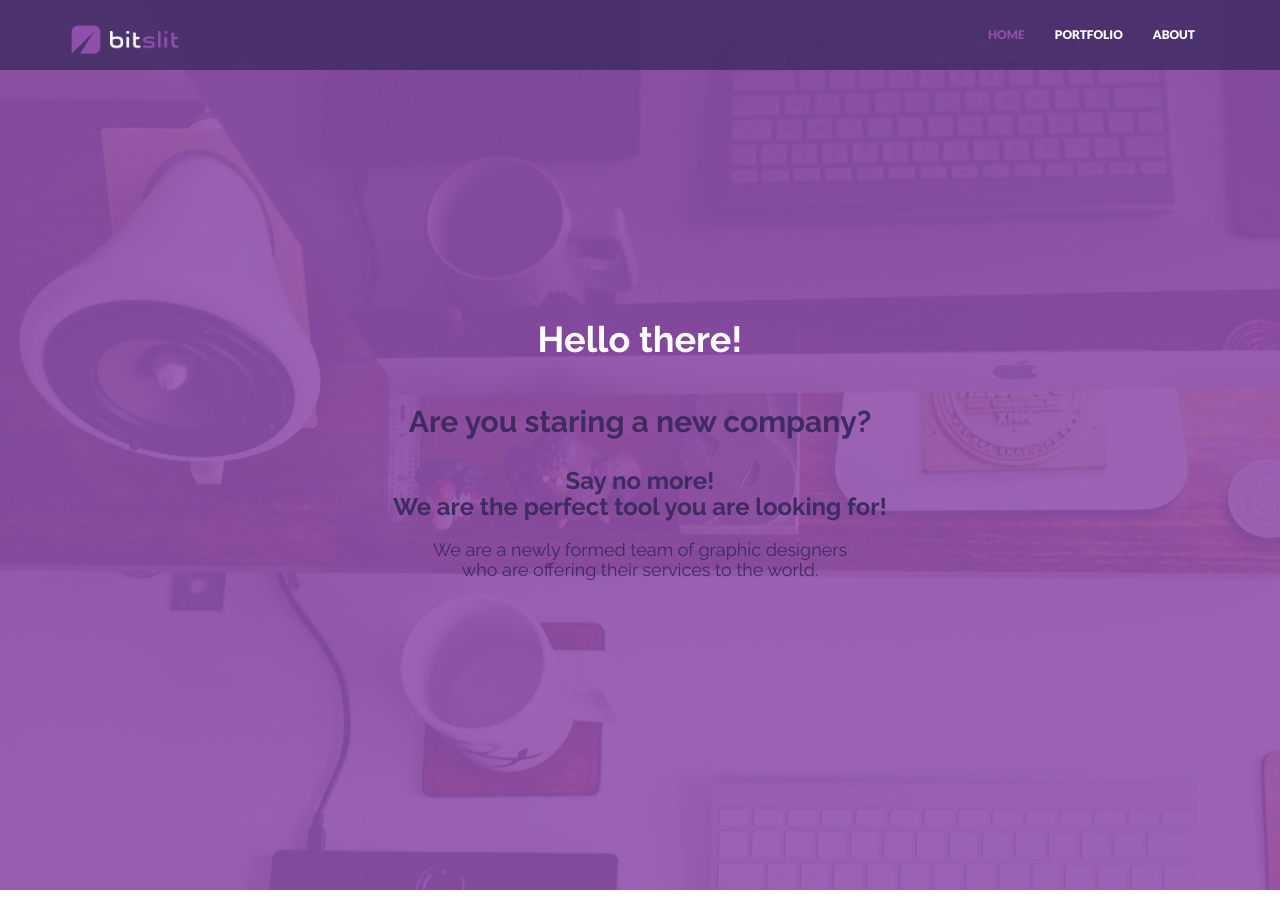
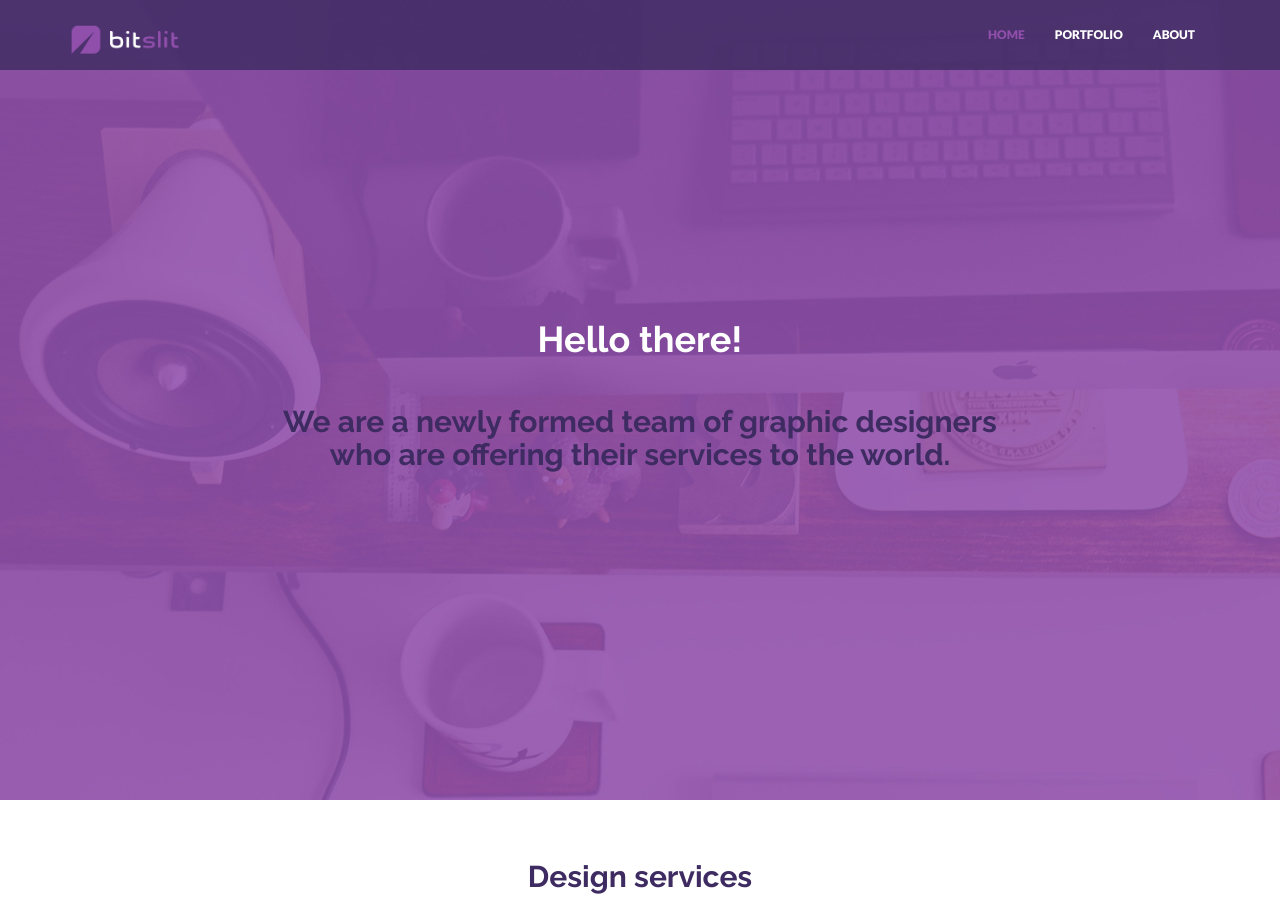
Before and after one commit to bitslit/portfolio, a Jekyll site: the page built from index.html, in a window 1280 px wide and 900 px high. Built offline with Jekyll 4.4.1, drawn with Linux system fonts in a browser that asks for light colours; nearby versions of some CDN libraries.

Commit message:
Update header.html

```diff
--- a/_includes/header.html
+++ b/_includes/header.html
@@ -5,13 +5,7 @@
                 <h1>Hello there!</h1>
             </div>
             <div class="col-lg-8 col-lg-offset-2">
-                <h2>Are you staring a new company?</h2>
-            </div>
-            <div class="col-lg-8 col-lg-offset-2">
-                <h3>Say no more!<br> We are the perfect tool you are looking for!</h3>
-            </div>
-            <div class="col-lg-8 col-lg-offset-2">
-                <h4>We are a newly formed team of graphic designers<br>who are offering their services to the world.</h4>
+                <h2>We are a newly formed team of graphic designers<br>who are offering their services to the world.</h2>
             </div>
             <br>
             <br>
```
